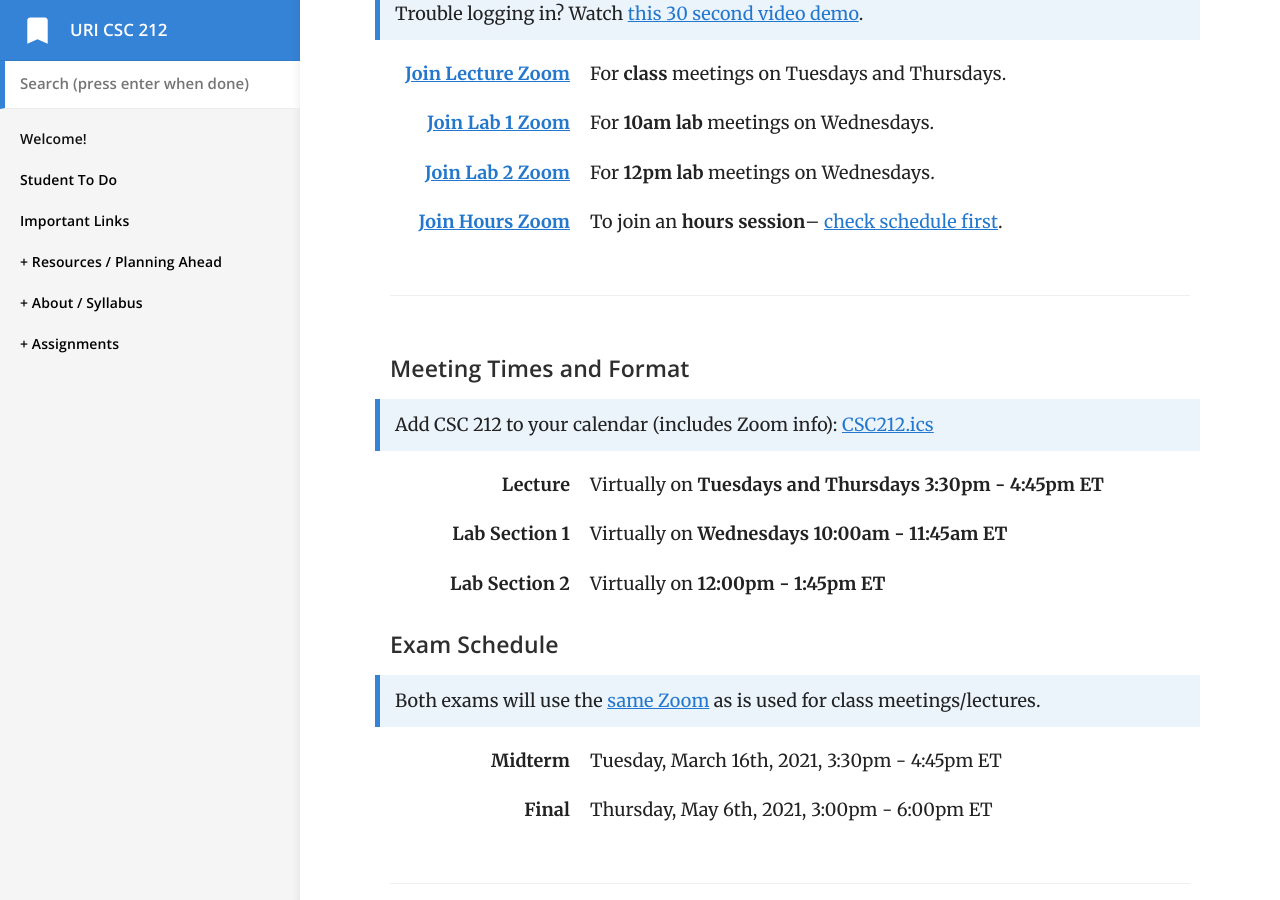
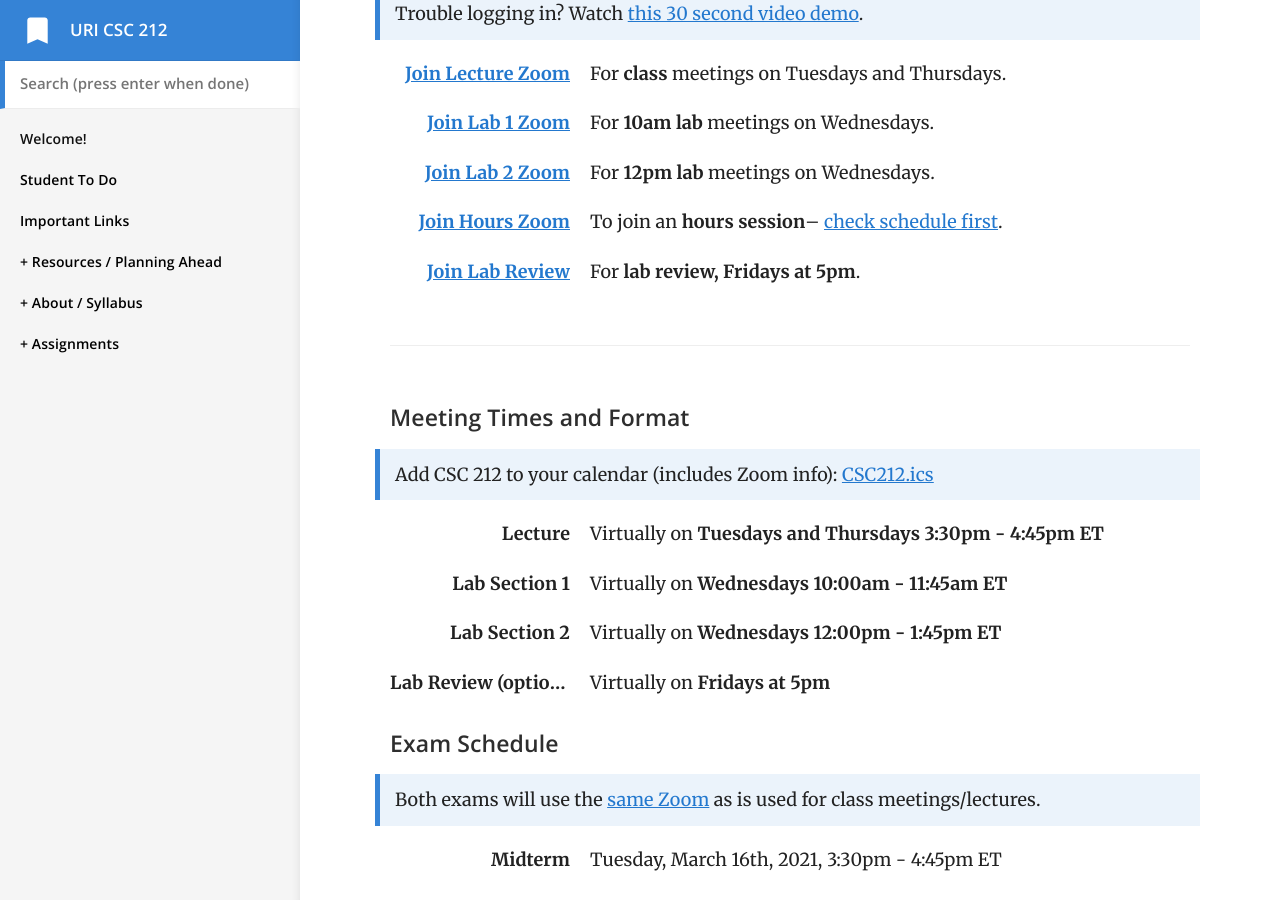
Before and after one commit to vcc-csc212/sp21-archive, a Jekyll site: the page built from index.md, in a window 1280 px wide and 900 px high, scrolled down 1434 px. Built offline with Jekyll 4.4.1, drawn with Linux system fonts in a browser that asks for light colours.

Commit message:
added lab review times and link

```diff
--- a/index.md
+++ b/index.md
@@ -48,6 +48,9 @@ Trouble logging in? Watch [this 30 second video demo](https://youtu.be/XYM-nMXAi
 [Join Hours Zoom](https://uri-edu.zoom.us/j/99113409560?pwd=TjlDdmo5cFNzYWozMXJHSGtaZm1TQT09)
 : To join an **hours session**-- [check schedule first](/staff#sched).
 
+[Join Lab Review](https://uri-edu.zoom.us/j/95414158050?pwd=TlhFS2h0OWVUaUJXN0xCVUg5RkR6Zz09)
+: For **lab review, Fridays at 5pm**.
+
 ---
 
 #### Meeting Times and Format
@@ -60,7 +63,10 @@ Lab Section 1
 : Virtually on **Wednesdays 10:00am - 11:45am ET**
 
 Lab Section 2
-: Virtually on **12:00pm - 1:45pm ET**
+: Virtually on **Wednesdays 12:00pm - 1:45pm ET**
+
+Lab Review (optional but recommended)
+: Virtually on **Fridays at 5pm**
 
 #### Exam Schedule
 > Both exams will use the [same Zoom](https://uri-edu.zoom.us/j/95414158050?pwd=TlhFS2h0OWVUaUJXN0xCVUg5RkR6Zz09) as is used for class meetings/lectures.
```
Also changed, not shown: _docs/weekly/wk3.md (+1 -1 lines), links.md (+3 -0 lines).
